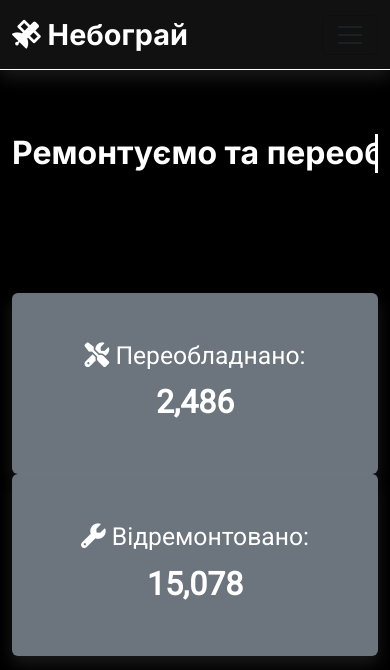
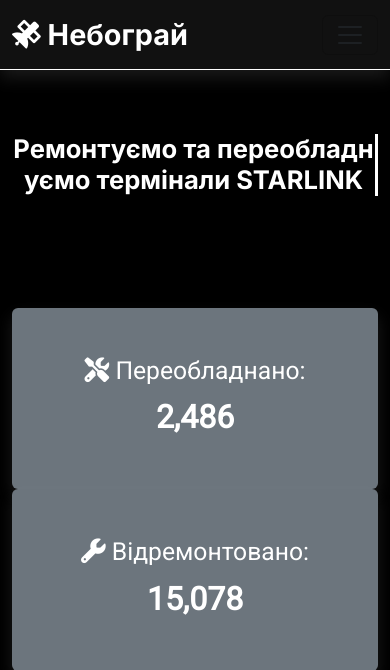
Before and after one commit to Mo-Love/nebogray-flask, a Flask app: page / in a window 390 px wide. Shown: the top 670 px of the page. Run offline with Flask 3, Linux system fonts and the light colour scheme.

Commit message:
Fix: Smaller font for animated title to fit mobile screens

```diff
--- a/static/css/style.css
+++ b/static/css/style.css
@@ -61,11 +61,14 @@ body {
 .animated-title {
     font-family: 'Inter', sans-serif;
     font-weight: 700;
-    font-size: 3rem;
+    font-size: 2.2rem; /* Зменшено з 3rem для кращої адаптивності */
+    max-width: 100%; /* Не вилазить за екран */
     overflow: hidden;
-    white-space: nowrap;
+    white-space: nowrap; /* Зберігаємо для typing, але додаємо break для довгих */
+    word-break: break-word; /* Переносить слова, якщо не вміщується */
     border-right: 3px solid var(--accent-color);
     animation: typing 3s steps(40, end), blink-caret 0.75s step-end infinite;
+    margin: 0 auto; /* Центрування */
 }
 
 @keyframes typing {
@@ -134,8 +137,12 @@ img { max-width: 100%; height: auto; border-radius: 8px; loading: lazy; }
     to { opacity: 1; transform: translateY(0); }
 }
 
-/* Мобільна */
+/* Мобільна — ще менший шрифт */
 @media (max-width: 768px) {
-    .animated-title { font-size: 2rem; }
+    .animated-title {
+        font-size: 1.6rem; /* Зменшено з 2rem */
+        white-space: normal; /* Дозволяємо перенос на мобільному для typing */
+        word-break: break-all; /* Агресивний перенос для вузьких екранів */
+    }
     .count { font-size: 2rem; }
 }
```
